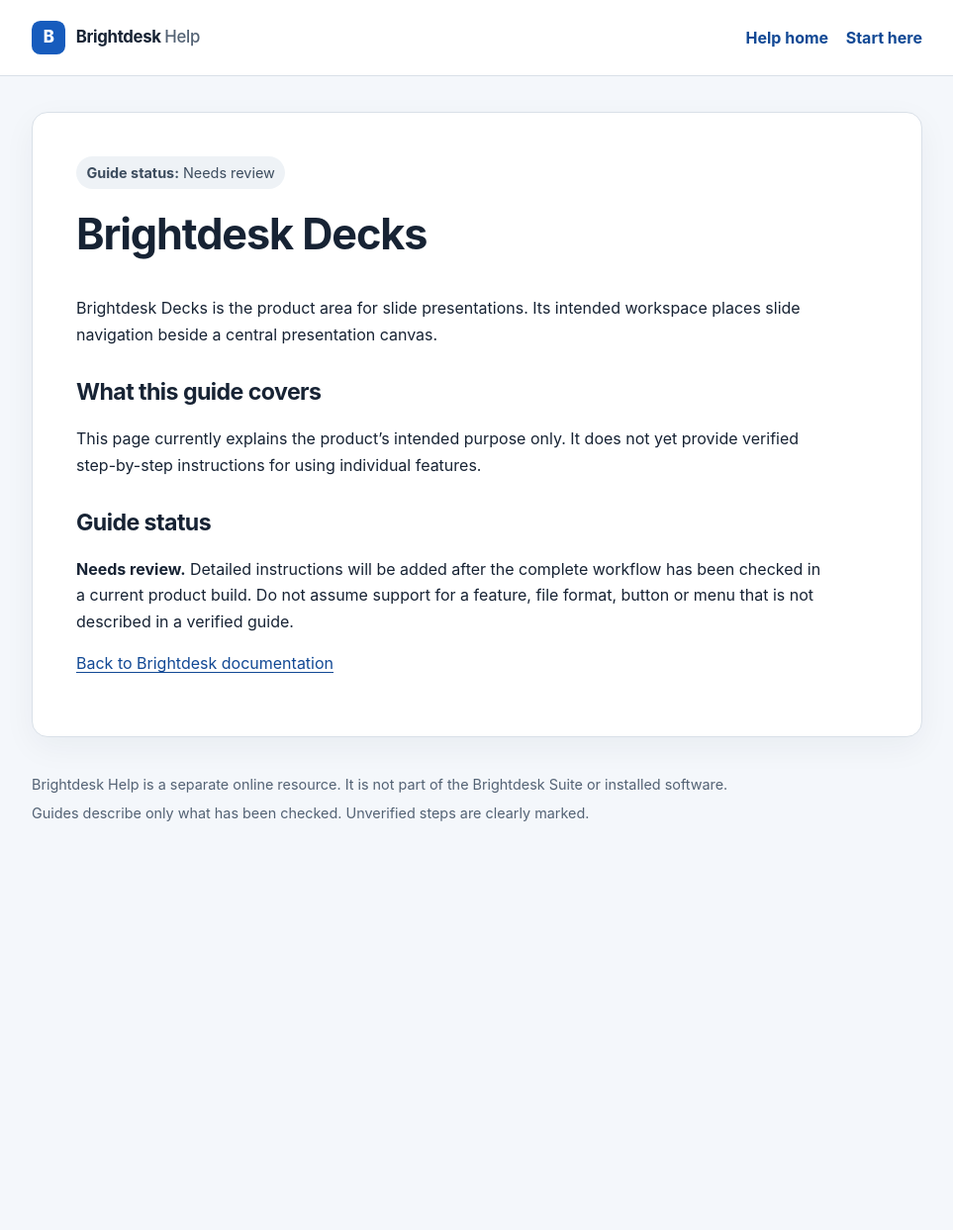
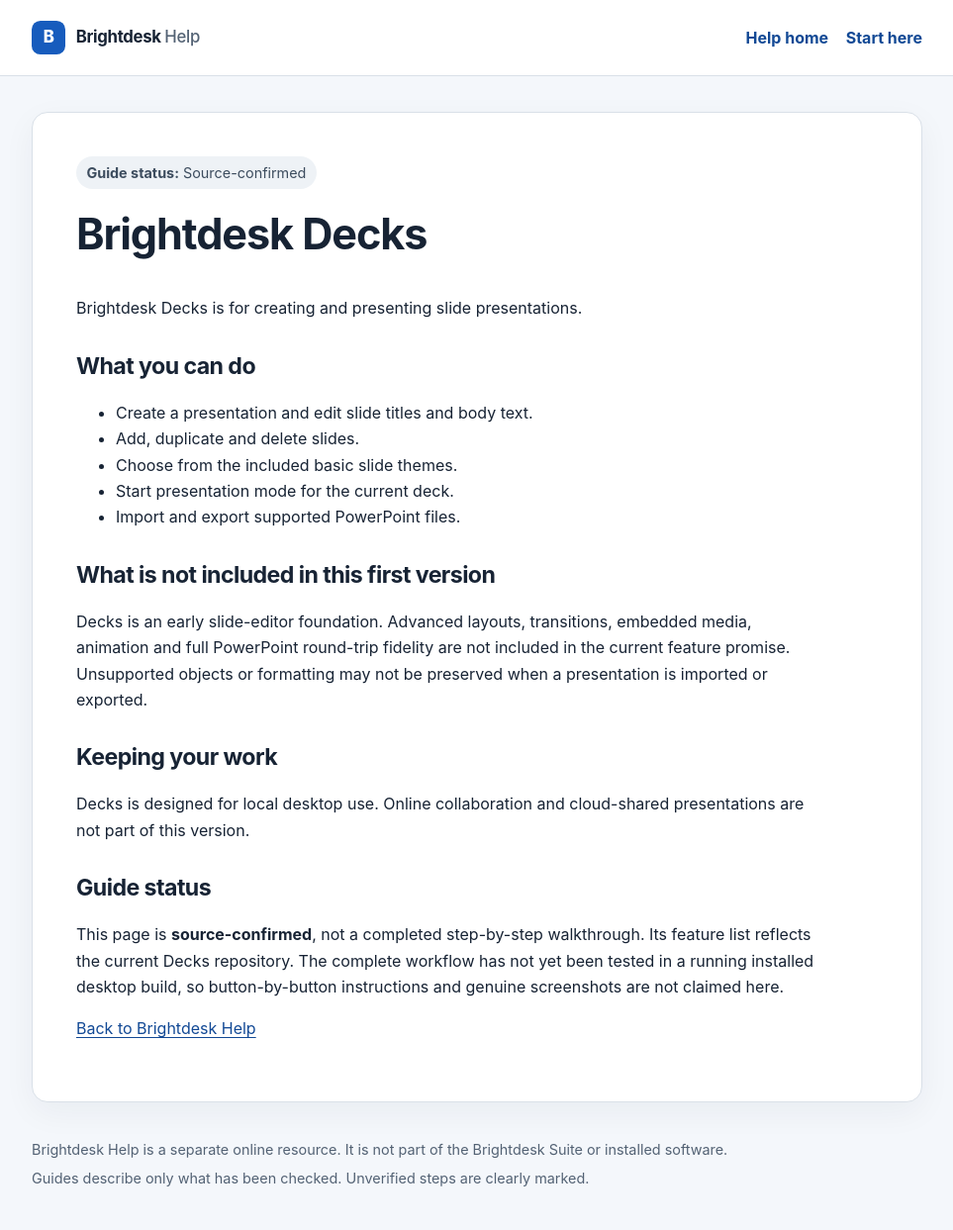
Before and after one commit to conz20/Brightdesk-Wiki, a Jekyll site: the page built from docs/products/decks.md, in a window 1280 px wide. Shown: the whole page at 99% size, without its empty margins (158-1121 px from the left). Built offline with Jekyll 4.4.1, drawn with Linux system fonts in a browser that asks for light colours; before the commit the page ends 900 px from its top, so only the background shows below that.

Commit message:
docs: expand source-confirmed customer product guides

```diff
--- a/docs/products/decks.md
+++ b/docs/products/decks.md
@@ -1,21 +1,33 @@
 ---
 layout: default
 title: Brightdesk Decks
-description: Help and guide status for Brightdesk Decks.
-status: Needs review
+description: What Brightdesk Decks can do and what is not included yet.
+status: Source-confirmed
 permalink: /products/decks.html
 ---
 
 # Brightdesk Decks
 
-Brightdesk Decks is the product area for slide presentations. Its intended workspace places slide navigation beside a central presentation canvas.
+Brightdesk Decks is for creating and presenting slide presentations.
 
-## What this guide covers
+## What you can do
 
-This page currently explains the product's intended purpose only. It does not yet provide verified step-by-step instructions for using individual features.
+- Create a presentation and edit slide titles and body text.
+- Add, duplicate and delete slides.
+- Choose from the included basic slide themes.
+- Start presentation mode for the current deck.
+- Import and export supported PowerPoint files.
+
+## What is not included in this first version
+
+Decks is an early slide-editor foundation. Advanced layouts, transitions, embedded media, animation and full PowerPoint round-trip fidelity are not included in the current feature promise. Unsupported objects or formatting may not be preserved when a presentation is imported or exported.
+
+## Keeping your work
+
+Decks is designed for local desktop use. Online collaboration and cloud-shared presentations are not part of this version.
 
 ## Guide status
 
-**Needs review.** Detailed instructions will be added after the complete workflow has been checked in a current product build. Do not assume support for a feature, file format, button or menu that is not described in a verified guide.
+This page is **source-confirmed**, not a completed step-by-step walkthrough. Its feature list reflects the current Decks repository. The complete workflow has not yet been tested in a running installed desktop build, so button-by-button instructions and genuine screenshots are not claimed here.
 
-[Back to Brightdesk documentation](../index.md)
+[Back to Brightdesk Help](../index.html)
```
